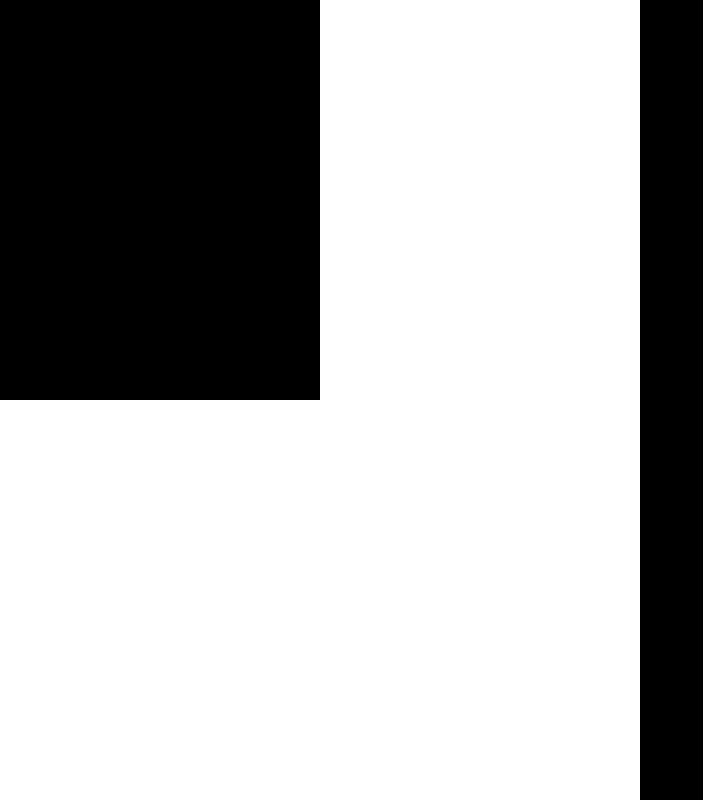
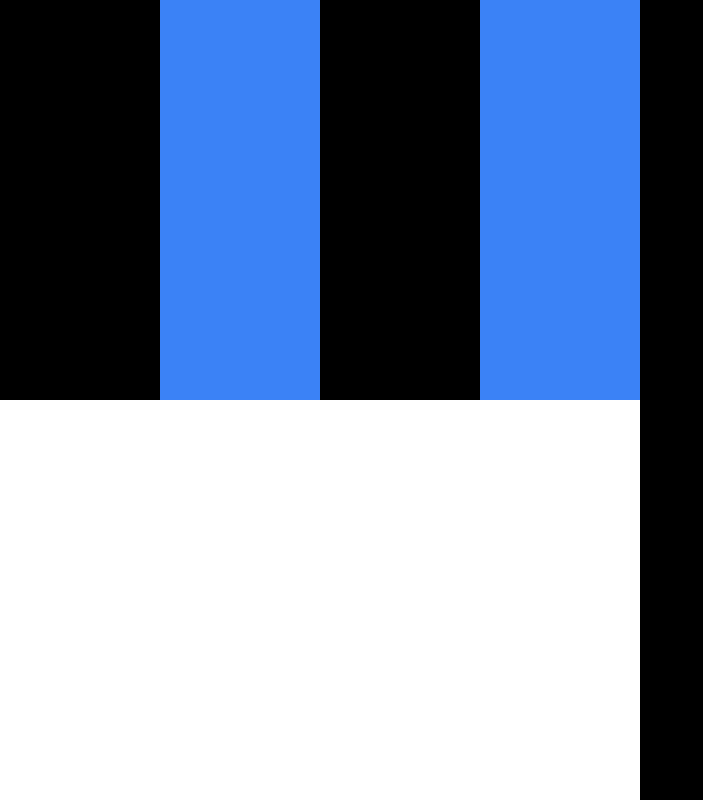
Before and after one commit to RithRasmeyKanann/twtest, a website: page index.html in a window 1280 px wide. Shown: the whole page, without its empty margins (0-703 px from the left). Drawn offline with Linux system fonts and the light colour scheme.

Commit message:
Updated index.html and output.css

```diff
--- a/index.html
+++ b/index.html
@@ -8,10 +8,11 @@
 </head>
 <body>
     <main class="w-full h-screen bg-black">
-        <div class="w-1/2 h-full bg-white">
-            <div class="w-1/2 h-1/2 bg-black">
-
-            </div>
+        <div class="w-1/2 h-full bg-white flex">
+            <div class="w-1/2 h-1/2 bg-black"></div>
+            <div class="w-1/2 h-1/2 bg-blue-500"></div>
+            <div class="w-1/2 h-1/2 bg-black"></div>
+            <div class="w-1/2 h-1/2 bg-blue-500"></div>
         </div>
     </main>
 </body>
```
Also changed, not shown: output.css.
